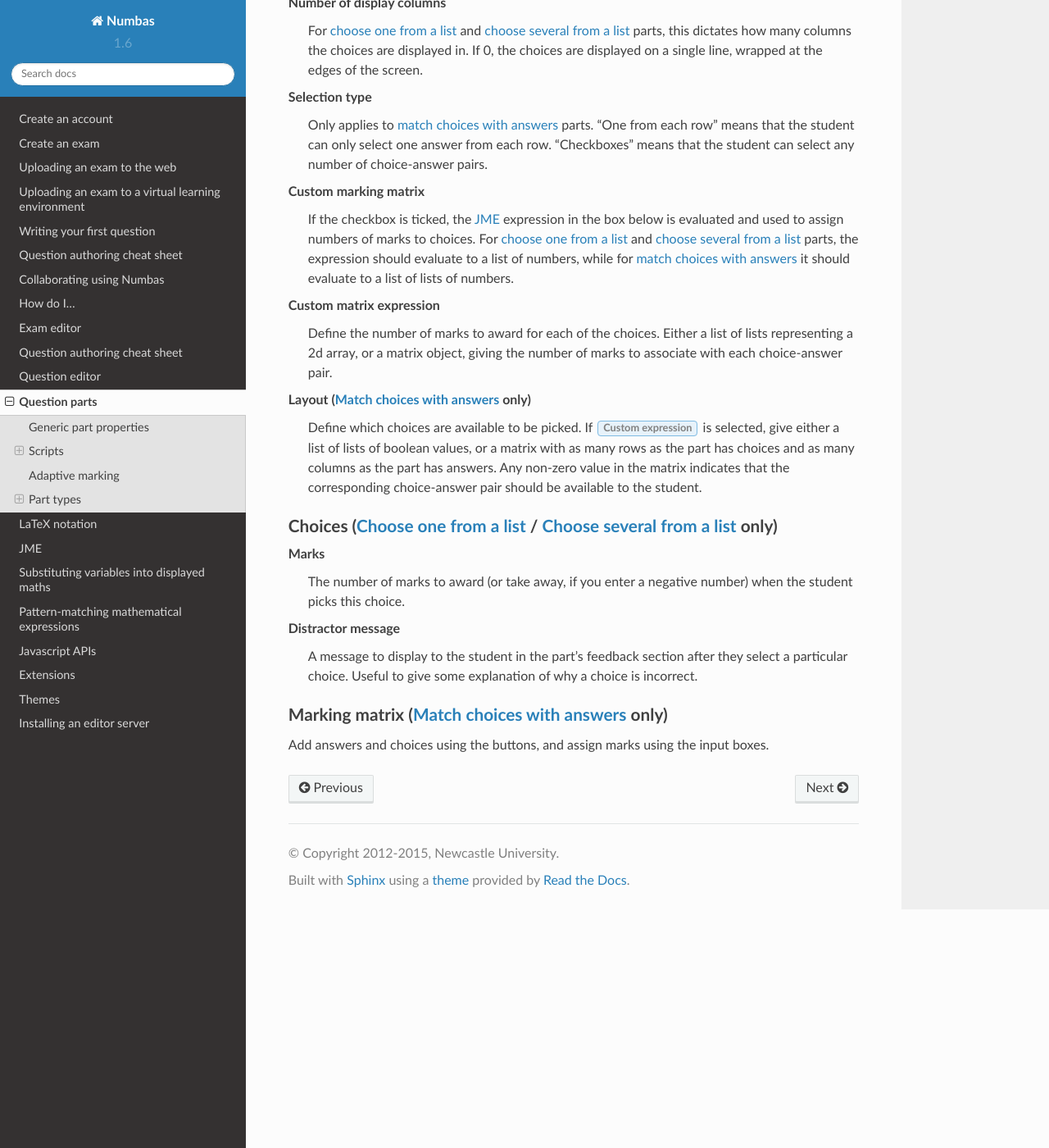
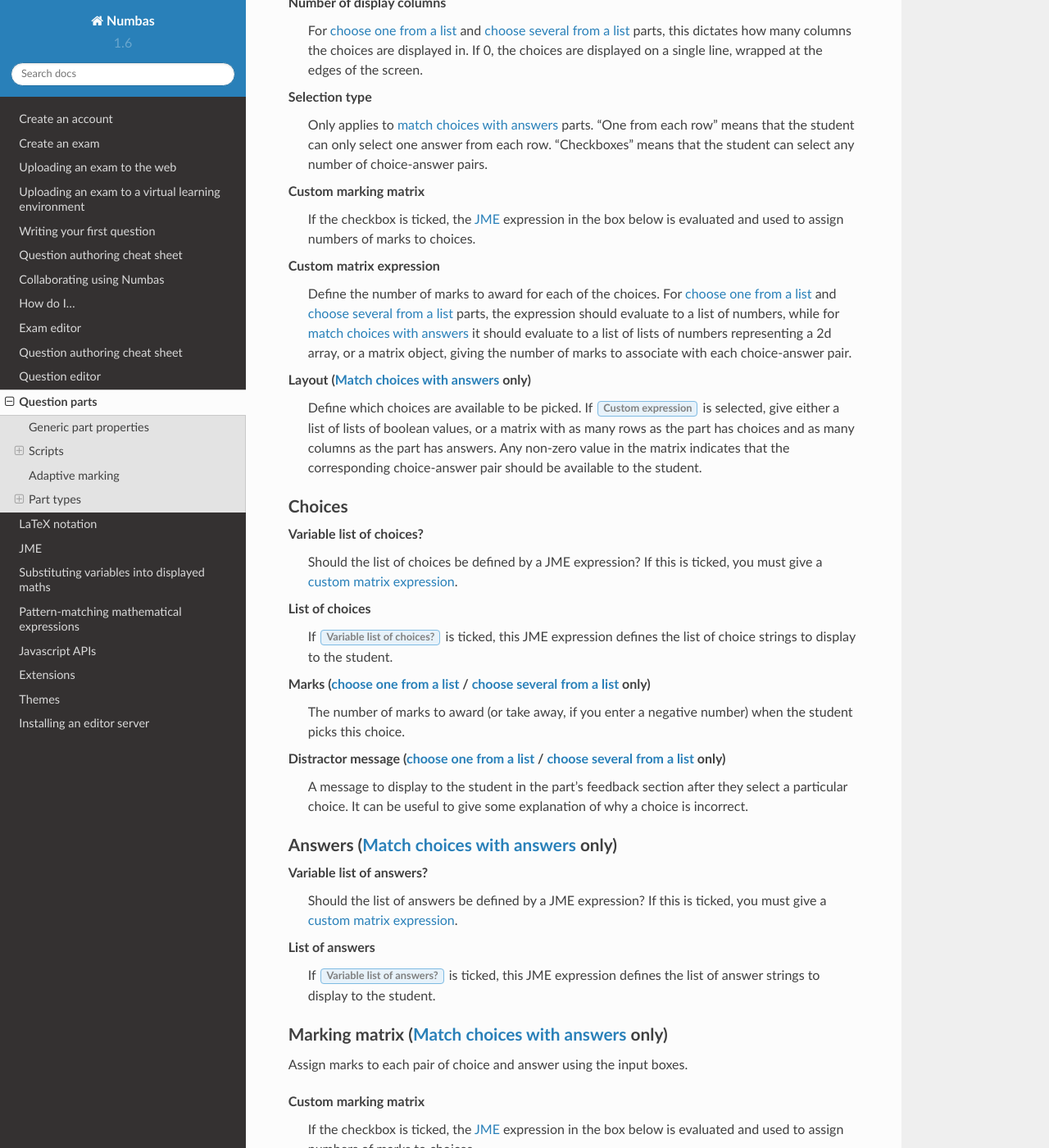
Before and after one commit to numbas/editor-docs, a Sphinx documentation site: the page built from source/question-parts.rst, in a window 1280 px wide and 1400 px high, scrolled down 9967 px. Shown: the whole window at 82% size. Built offline with Sphinx 7.4.7 and the Read the Docs theme 2.0.0, drawn with Linux system fonts in a browser that asks for light colours; some of the changed text lies outside the part shown.

Commit message:
document variable choice list
see numbas/Numbas#407

```diff
--- a/source/question-parts.rst
+++ b/source/question-parts.rst
@@ -52,13 +52,18 @@ The following scripts can be customised:
 .. glossary::
 
     When the part is created
-        This function runs when the part is created (either at the start of the exam, or when the question is regenerated), after the built-in constructor for the part. You could use this to change any of the part's settings, if it's not convenient to do so by other means.
+        This function runs when the part is created (either at the start of the exam, or when the question is regenerated), after the built-in constructor for the part.
+        You could use this to change any of the part's settings, if it's not convenient to do so by other means.
 
     Mark student's answer
-        This function runs when the student clicks the :guilabel:`Submit part` button. It should establish what proportion of the available credit to award to the student for their answer, and give feedback messages. Use ``this.setCredit(credit,message)`` to set the credit and (optionally) give a message. Note that ``this.answered`` should be set to true if the student's answer can be marked - otherwise, the student will be shown a warning message.
+        This function runs when the student clicks the :guilabel:`Submit part` button.
+        It should establish what proportion of the available credit to award to the student for their answer, and give feedback messages.
+        Use ``this.setCredit(credit,message)`` to set the credit and (optionally) give a message.
+        Note that ``this.answered`` should be set to true if the student's answer can be marked - otherwise, the student will be shown a warning message.
 
     Validate student's answer
-        This functions runs after the marking function, and should return ``true`` if the student's answer is in a form that can be marked, or ``false`` otherwise. If the answer can't be marked, you should use ``this.giveWarning(message)`` to tell the student what's wrong.
+        This functions runs after the marking function, and should return ``true`` if the student's answer is in a form that can be marked, or ``false`` otherwise.
+        If the answer can't be marked, you should use ``this.giveWarning(message)`` to tell the student what's wrong.
 
 There are several example questions using custom scripts at `numbas.mathcentre.ac.uk/exam/1016/custom-marking/ <https://numbas.mathcentre.ac.uk/exam/1016/custom-marking/>`_.
 
@@ -81,7 +86,8 @@ Part **b** then asks the student to calculate a *z*-statistic based on the mean
 The correct answer to this part is the variable ``z_statistic``, which is defined as ``(sample_mean-population_mean)/sqrt(population_variance)``.
 (``population_mean`` and ``population_variance`` in this case are random numbers)
 
-If the student makes an error in calculating the sample mean but uses the right method to find a *z*-statistic, they shouldn't be penalised in part **b**. We can ensure this by replacing the value of ``sample_mean`` with the student's answer to part **a** when marking part **b**.
+If the student makes an error in calculating the sample mean but uses the right method to find a *z*-statistic, they shouldn't be penalised in part **b**.
+We can ensure this by replacing the value of ``sample_mean`` with the student's answer to part **a** when marking part **b**.
 When the student submits an answer to part **b**, the value of ``z_statistic`` will be automatically recalculated using the student's value of ``sample_mean``.
 Then, if the student correctly applies the formula, their answer will match the new value of ``z_statistic`` and they will receive full credit for the part.
 
@@ -366,11 +372,11 @@ Choose one from a list / Choose several from a list / Match choices with answers
             Only applies to :term:`match choices with answers` parts. "One from each row" means that the student can only select one answer from each row. "Checkboxes" means that the student can select any number of choice-answer pairs.
 
         Custom marking matrix
-            If the checkbox is ticked, the :ref:`JME <jme>` expression in the box below is evaluated and used to assign numbers of marks to choices. For :term:`choose one from a list` and :term:`choose several from a list` parts, the expression should evaluate to a list of numbers, while for :term:`match choices with answers` it should evaluate to a list of lists of numbers.
+            If the checkbox is ticked, the :ref:`JME <jme>` expression in the box below is evaluated and used to assign numbers of marks to choices.
 
         Custom matrix expression
             Define the number of marks to award for each of the choices.
-            Either a list of lists representing a 2d array, or a matrix object, giving the number of marks to associate with each choice-answer pair.
+            For :term:`choose one from a list` and :term:`choose several from a list` parts, the expression should evaluate to a list of numbers, while for :term:`match choices with answers` it should evaluate to a list of lists of numbers representing a 2d array, or a matrix object, giving the number of marks to associate with each choice-answer pair.
 
         Layout (:term:`Match choices with answers` only)
             Define which choices are available to be picked.
@@ -378,16 +384,41 @@ Choose one from a list / Choose several from a list / Match choices with answers
             Any non-zero value in the matrix indicates that the corresponding choice-answer pair should be available to the student.
 
 .. _choices:
-.. topic:: Choices (:term:`Choose one from a list` / :term:`Choose several from a list` only)
+.. topic:: Choices
 
     .. glossary::
-        Marks
+        Variable list of choices?
+            Should the list of choices be defined by a JME expression? If this is ticked, you must give a :term:`custom matrix expression`.
+
+        List of choices
+            If :guilabel:`Variable list of choices?` is ticked, this JME expression defines the list of choice strings to display to the student.
+
+        Marks (:term:`choose one from a list` / :term:`choose several from a list` only)
             The number of marks to award (or take away, if you enter a negative number) when the student picks this choice.
 
-        Distractor message
-            A message to display to the student in the part's feedback section after they select a particular choice. Useful to give some explanation of why a choice is incorrect.
+        Distractor message (:term:`choose one from a list` / :term:`choose several from a list` only)
+            A message to display to the student in the part's feedback section after they select a particular choice.
+            It can be useful to give some explanation of why a choice is incorrect.
+
+.. _answers:
+.. topic:: Answers (:term:`Match choices with answers` only)
+
+    .. glossary::
+        Variable list of answers?
+            Should the list of answers be defined by a JME expression? If this is ticked, you must give a :term:`custom matrix expression`.
+
+        List of answers
+            If :guilabel:`Variable list of answers?` is ticked, this JME expression defines the list of answer strings to display to the student.
 
 .. _marking-matrix:
 .. topic:: Marking matrix (:term:`Match choices with answers` only)
 
-    Add answers and choices using the buttons, and assign marks using the input boxes.
+    Assign marks to each pair of choice and answer using the input boxes.
+
+    .. glossary::
+        Custom marking matrix
+            If the checkbox is ticked, the :ref:`JME <jme>` expression in the box below is evaluated and used to assign numbers of marks to choices.
+
+        Custom matrix expression
+            Define the number of marks to award for each of the choices.
+            Either a list of lists representing a 2d array, or a matrix object, giving the number of marks to associate with each choice-answer pair.
```
